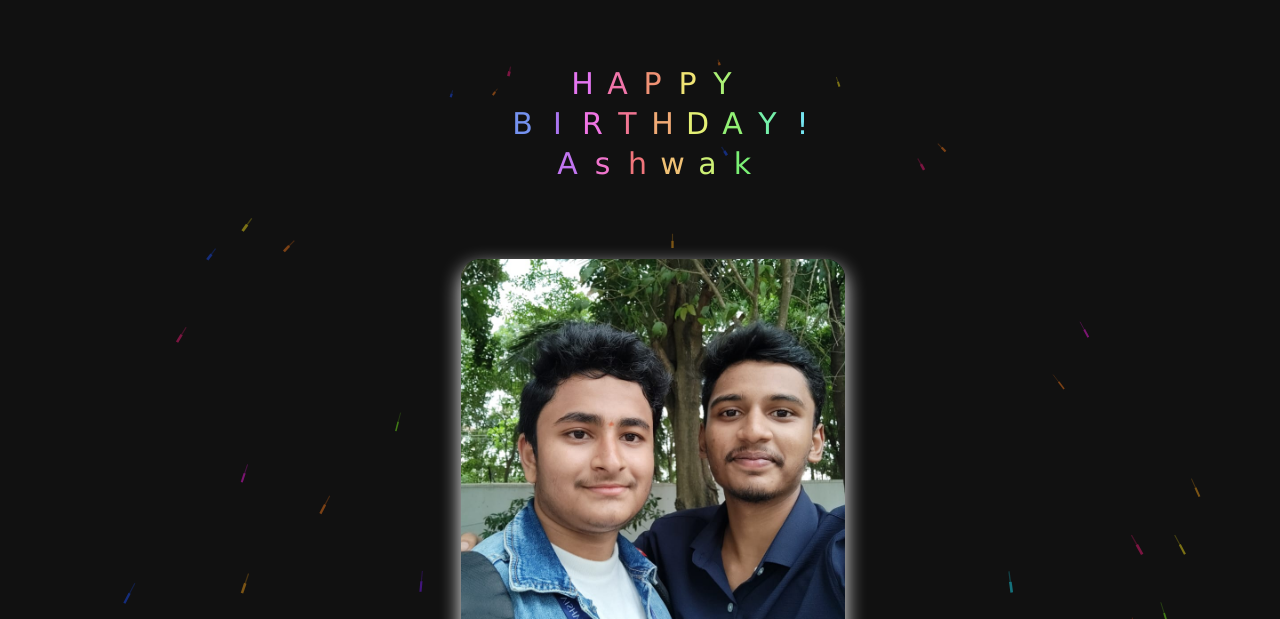
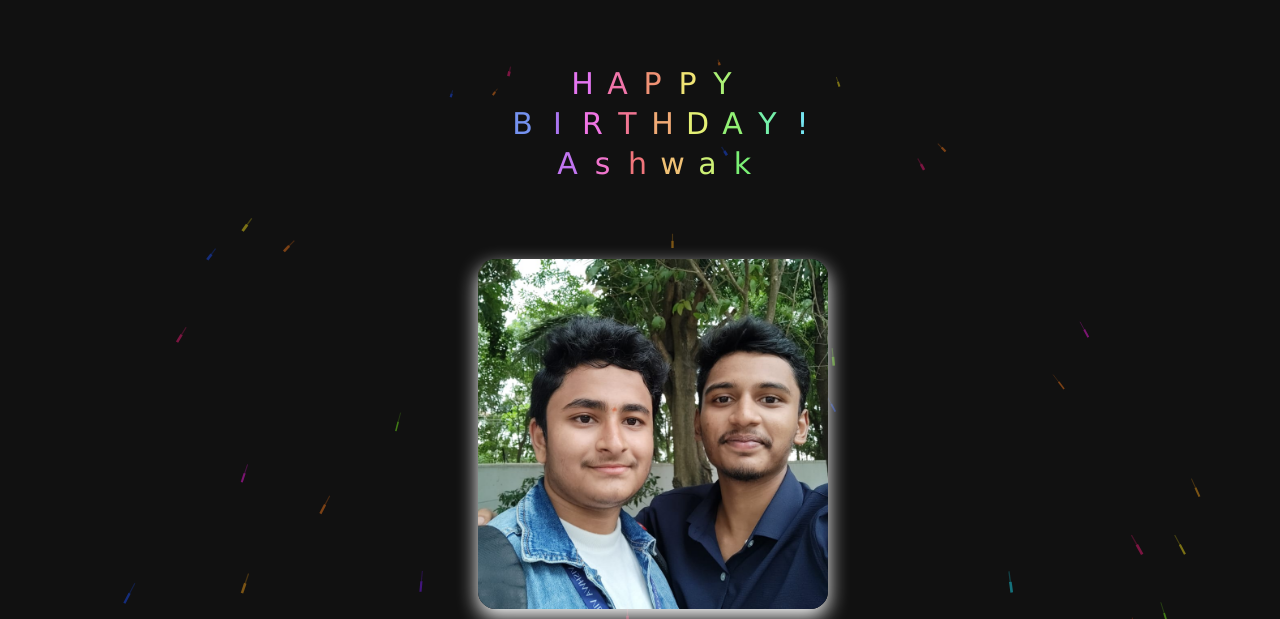
Before and after one commit to hub6115/hbap, a plain HTML site: page index.html in a window 1280 px wide. Shown: the part 181-800 px from the top of the page. Drawn offline with Linux system fonts and the light colour scheme.

Commit message:
hstyle.css

```diff
--- a/hstyle.css
+++ b/hstyle.css
@@ -51,8 +51,8 @@ body {
     transform: translateX(-50%);
     width: 30vw;
     height:30vw; /* Maintain square aspect ratio */
-    max-width: 400px; /* Maximum size */
-    max-height: 400px;
+    max-width: 350px; /* Maximum size */
+    max-height: 350px;
     border-radius: 5%;
     object-fit: cover;
     box-shadow: 0 8px 20px rgb(255, 255, 255);
```
